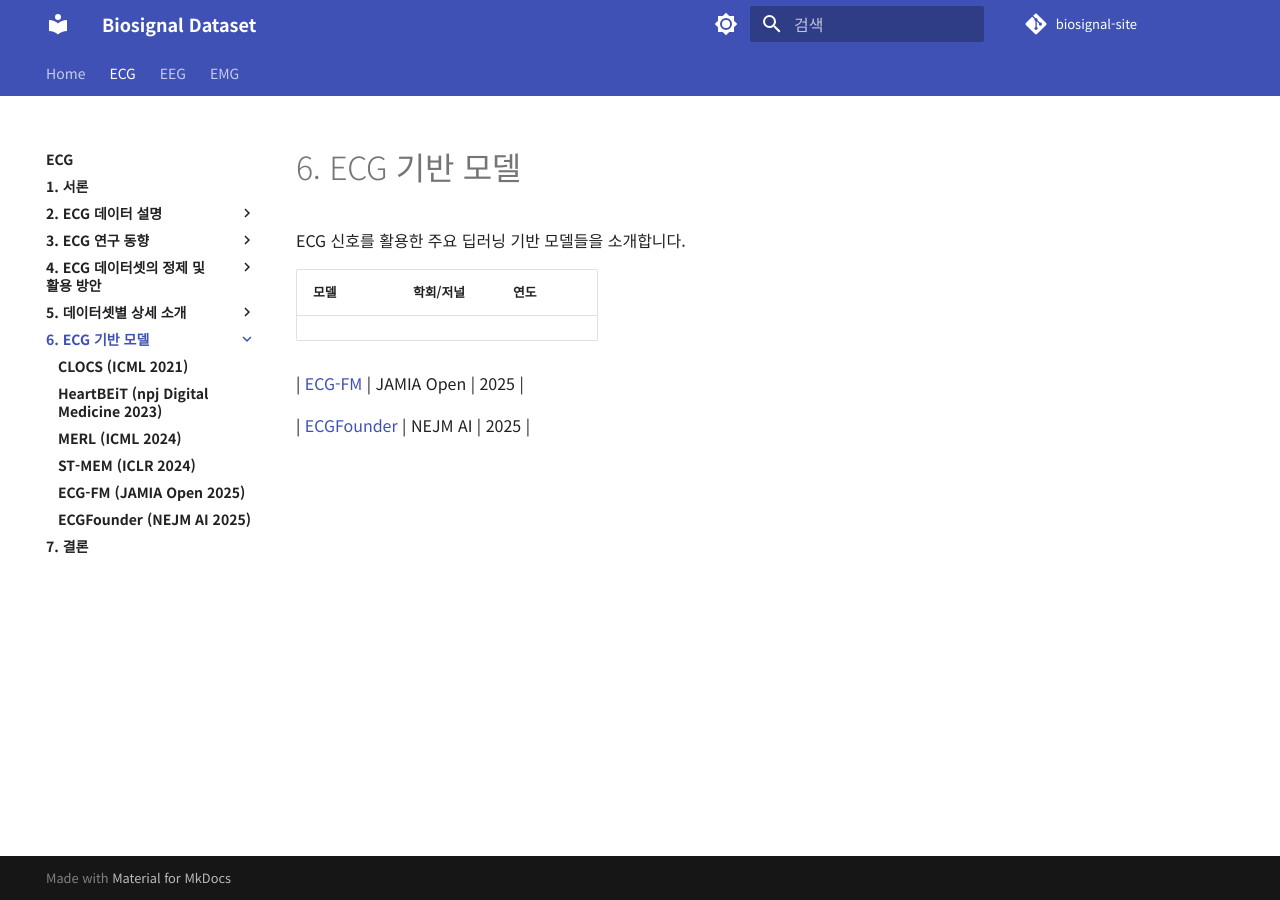
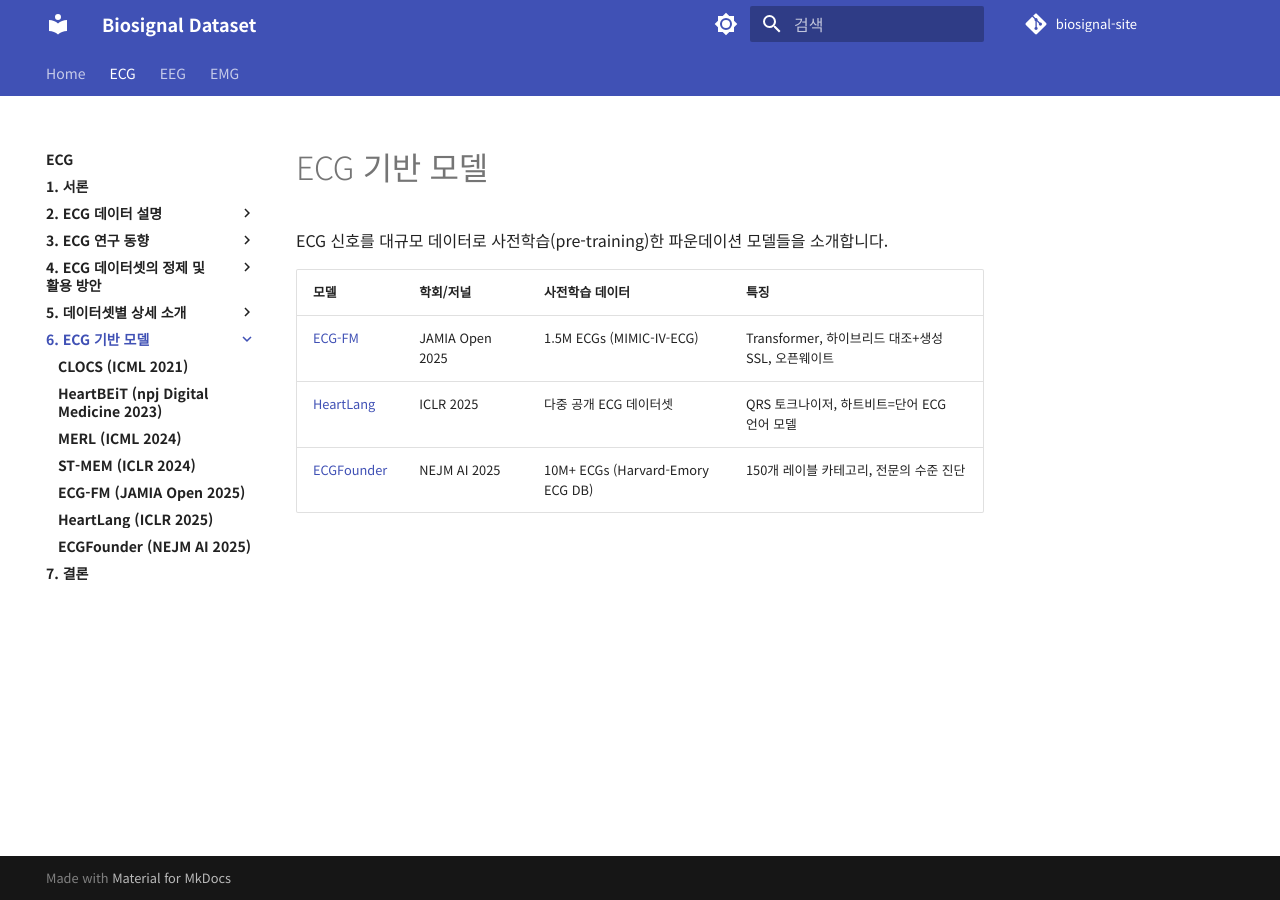
Before and after one commit to iwantjeonyeok/biosignal-site, an MkDocs documentation site: the page built from docs/ecg/6-ecg-기반-모델/index.md, in a window 1280 px wide. Built offline with MkDocs 1.6.1 and Material for MkDocs 9.7.7, drawn with Linux system fonts in a browser that asks for light colours; comment, search, counter and statistics services are not loaded.

Commit message:
Add ECG 기반 모델 overview table and HeartLang (ICLR 2025)

```diff
--- a/docs/ecg/6-ecg-기반-모델/index.md
+++ b/docs/ecg/6-ecg-기반-모델/index.md
@@ -1,10 +1,9 @@
-# 6. ECG 기반 모델
+# ECG 기반 모델
 
-ECG 신호를 활용한 주요 딥러닝 기반 모델들을 소개합니다.
+ECG 신호를 대규모 데이터로 사전학습(pre-training)한 파운데이션 모델들을 소개합니다.
 
-| 모델 | 학회/저널 | 연도 |
-| --- | --- | --- |
-
-| [ECG-FM](ecg-fm.md) | JAMIA Open | 2025 |
-
-| [ECGFounder](ecgfounder.md) | NEJM AI | 2025 |
+| 모델 | 학회/저널 | 사전학습 데이터 | 특징 |
+|------|-----------|----------------|------|
+| [ECG-FM](ecg-fm.md) | JAMIA Open 2025 | 1.5M ECGs (MIMIC-IV-ECG) | Transformer, 하이브리드 대조+생성 SSL, 오픈웨이트 |
+| [HeartLang](heartlang.md) | ICLR 2025 | 다중 공개 ECG 데이터셋 | QRS 토크나이저, 하트비트=단어 ECG 언어 모델 |
+| [ECGFounder](ecgfounder.md) | NEJM AI 2025 | 10M+ ECGs (Harvard-Emory ECG DB) | 150개 레이블 카테고리, 전문의 수준 진단 |
--- a/mkdocs.yml
+++ b/mkdocs.yml
@@ -138,6 +138,7 @@
       - MERL (ICML 2024): ecg/6-ecg-기반-모델/merl.md
       - ST-MEM (ICLR 2024): ecg/6-ecg-기반-모델/st-mem.md
       - ECG-FM (JAMIA Open 2025): ecg/6-ecg-기반-모델/ecg-fm.md
+      - HeartLang (ICLR 2025): ecg/6-ecg-기반-모델/heartlang.md
       - ECGFounder (NEJM AI 2025): ecg/6-ecg-기반-모델/ecgfounder.md
     - 7. 결론: ecg/6-결론.md
   - EEG:
```
Also changed, not shown: docs/ecg/6-ecg-기반-모델/heartlang.md (added, +50 -0 lines).
